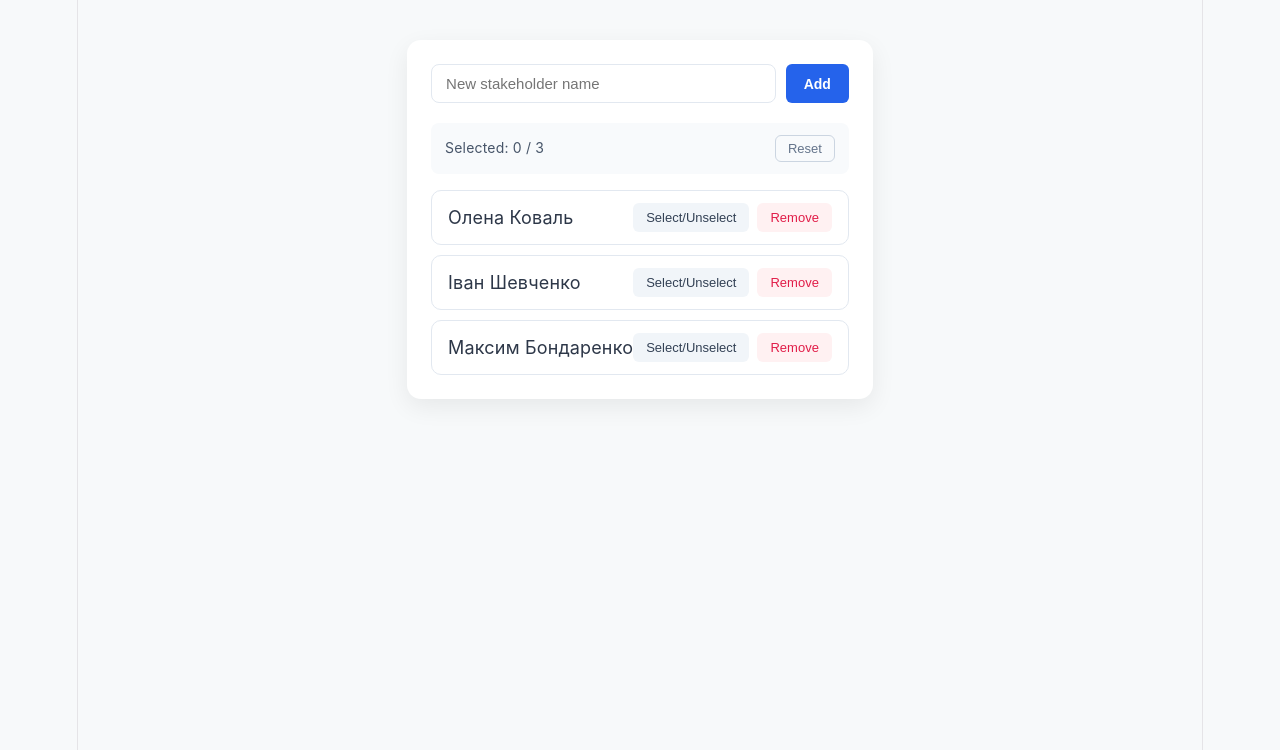
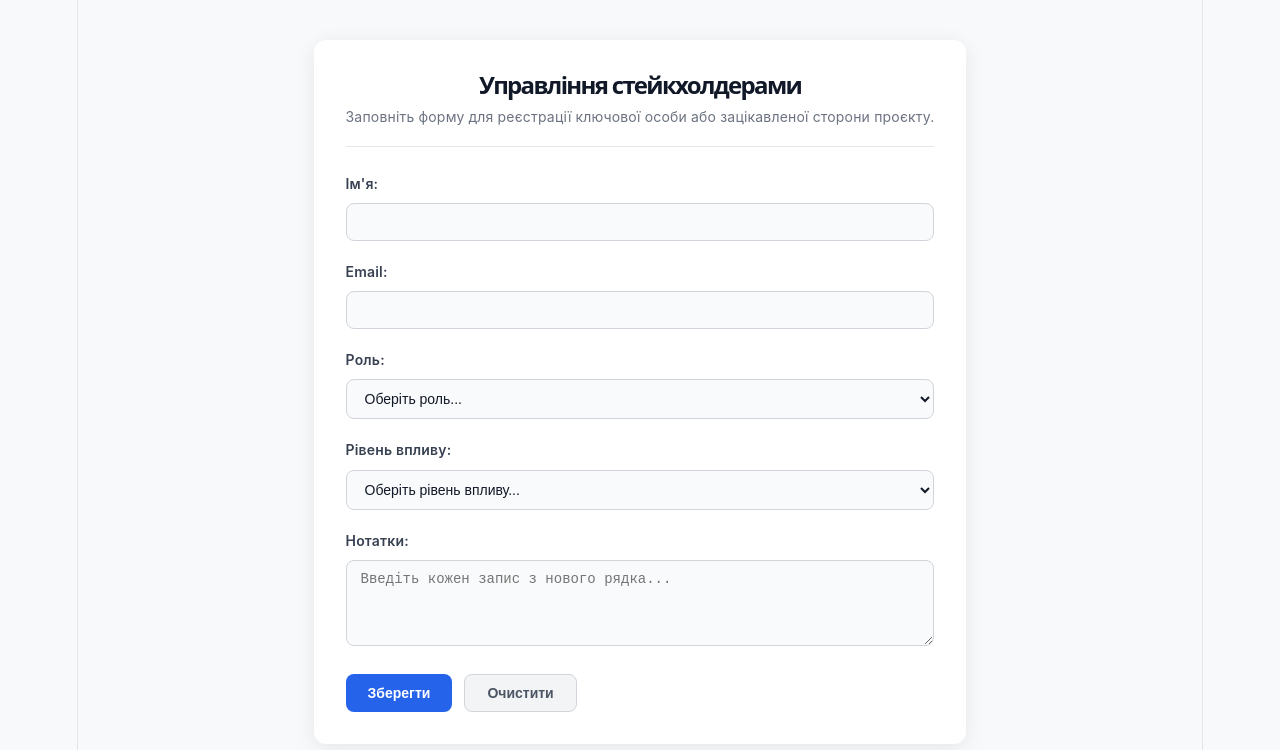
Before and after one commit to doratoles/dmitriy-stakeholder-onboarding, a React (Vite) app in the folder apps/react-lab/: page / in a window 1280 px wide. Shown: the top 750 px of the page. Built offline with nearby package versions, Linux system fonts and the light colour scheme.

Commit message:
feat(react): validate and submit form

```diff
--- a/apps/react-lab/src/App.css
+++ b/apps/react-lab/src/App.css
@@ -610,3 +610,173 @@ body {
 .btn-remove:hover {
   background-color: #ffe4e6;
 }
+
+/* 10-forms css */
+
+.stakeholder-page-container {
+  max-width: 680px;
+  margin: 40px auto;
+  padding: 32px;
+  background-color: #ffffff;
+  border-radius: 12px;
+  box-shadow: 0 4px 20px rgba(0, 0, 0, 0.08);
+  font-family: -apple-system, BlinkMacSystemFont, "Segoe UI", Roboto, sans-serif;
+  color: #1f2937;
+}
+
+.stakeholder-page-header {
+  margin-bottom: 24px;
+  border-bottom: 1px solid #e5e7eb;
+  padding-bottom: 16px;
+}
+
+.stakeholder-page-title {
+  margin: 0 0 6px 0;
+  font-size: 24px;
+  font-weight: 700;
+  color: #111827;
+}
+
+.stakeholder-page-subtitle {
+  margin: 0;
+  font-size: 14px;
+  color: #6b7280;
+}
+
+.stakeholder-form {
+  display: flex;
+  flex-direction: column;
+  gap: 18px;
+}
+
+.form-field-group {
+  display: flex;
+  flex-direction: column;
+  gap: 6px;
+}
+
+.form-label-wrapper {
+  display: flex;
+  align-items: center;
+  justify-content: space-between;
+}
+
+.form-label {
+  font-size: 14px;
+  font-weight: 600;
+  color: #374151;
+  cursor: pointer;
+}
+
+.form-control-input,
+.form-control-select,
+.form-control-textarea {
+  width: 100%;
+  box-sizing: border-box;
+  padding: 10px 14px;
+  border: 1px solid #d1d5db;
+  border-radius: 8px;
+  font-size: 14px;
+  color: #111827;
+  background-color: #f9fafb;
+  transition: border-color 0.15s ease, box-shadow 0.15s ease, background-color 0.15s ease;
+}
+
+.form-control-input:focus,
+.form-control-select:focus,
+.form-control-textarea:focus {
+  outline: none;
+  border-color: #2563eb;
+  background-color: #ffffff;
+  box-shadow: 0 0 0 3px rgba(37, 99, 235, 0.15);
+}
+
+.form-control-input.input-has-error,
+.form-control-select.input-has-error {
+  border-color: #ef4444;
+  background-color: #fef2f2;
+}
+
+.form-control-input.input-has-error:focus,
+.form-control-select.input-has-error:focus {
+  box-shadow: 0 0 0 3px rgba(239, 68, 68, 0.15);
+}
+
+.form-error-alert {
+  font-size: 13px;
+  color: #dc2626;
+  font-weight: 500;
+  display: flex;
+  align-items: center;
+  gap: 4px;
+}
+
+.form-actions {
+  display: flex;
+  gap: 12px;
+  margin-top: 10px;
+}
+
+.btn-submit {
+  padding: 10px 22px;
+  background-color: #2563eb;
+  color: #ffffff;
+  border: none;
+  border-radius: 8px;
+  font-size: 14px;
+  font-weight: 600;
+  cursor: pointer;
+  transition: background-color 0.15s ease;
+}
+
+.btn-submit:hover {
+  background-color: #1d4ed8;
+}
+
+.btn-clear {
+  padding: 10px 22px;
+  background-color: #f3f4f6;
+  color: #4b5563;
+  border: 1px solid #d1d5db;
+  border-radius: 8px;
+  font-size: 14px;
+  font-weight: 600;
+  cursor: pointer;
+  transition: background-color 0.15s ease, color 0.15s ease;
+}
+
+.btn-clear:hover {
+  background-color: #e5e7eb;
+  color: #1f2937;
+}
+
+.form-summary-card {
+  margin-top: 28px;
+  padding: 20px;
+  background-color: #f0fdf4;
+  border: 1px solid #86efac;
+  border-radius: 10px;
+}
+
+.form-summary-title {
+  margin: 0 0 12px 0;
+  font-size: 16px;
+  font-weight: 700;
+  color: #166534;
+}
+
+.form-summary-list {
+  margin: 0;
+  padding-left: 20px;
+  font-size: 14px;
+  color: #14532d;
+  display: flex;
+  flex-direction: column;
+  gap: 8px;
+}
+
+.form-summary-notes-nested {
+  margin-top: 6px;
+  padding-left: 18px;
+  list-style-type: circle;
+}
--- a/apps/react-lab/src/App.tsx
+++ b/apps/react-lab/src/App.tsx
@@ -6,11 +6,12 @@ import './App.css'
 //import { DashboardPage } from './modules/06-jsx-components/DashboardPage';
 //import { TeamPage } from './modules/07-props-composition/TeamPage';
 //import { StakeholderPage } from './modules/08-lists-rendering/StakeholderPage';
-import { ShortlistPage } from './modules/09-events-state/ShortlistPage';
+//import { ShortlistPage } from './modules/09-events-state/ShortlistPage';
+import { StakeholderFormPage } from './modules/10-forms/StakeholderFormPage';
 
 function App() {
 	return (
-		<ShortlistPage />
+		<StakeholderFormPage />
 	)
 }
 
--- a/apps/react-lab/src/modules/10-forms/StakeholderForm.tsx
+++ b/apps/react-lab/src/modules/10-forms/StakeholderForm.tsx
@@ -1,23 +1,27 @@
 import { useState, type ChangeEvent, type SubmitEvent } from "react";
-import type { StakeholderFormValues } from "./types";
+import type { StakeholderFormValues, RoleOption } from "./types";
 
 const initialStakeholderValues: StakeholderFormValues = {
     name: '',
     email: '',
     role: 0,
-    influence: 3,
+    influence: 0,
     notes: [],
 };
 
-const availableRoles = [
+const availableRoles: RoleOption[] = [
     { id: 1, title: 'Замовник / Клієнт' },
     { id: 2, title: 'Product Manager' },
     { id: 3, title: 'Tech Lead / Розробник' },
     { id: 4, title: 'Інвестор' },
 ];
 
+type FormErrors = Partial<Record<keyof StakeholderFormValues, string>>;
+
 export function StakeholderForm() {
     const [formData, setFormData] = useState<StakeholderFormValues>(initialStakeholderValues);
+    const [errors, setErrors] = useState<FormErrors>({});
+    const [submittedData, setSubmittedData] = useState<StakeholderFormValues | null>(null);
 
     const handleChange = (
         e: ChangeEvent<HTMLInputElement | HTMLSelectElement>
@@ -39,40 +43,105 @@ export function StakeholderForm() {
         }));
     };
 
+    const handleClear = () => {
+        setFormData(initialStakeholderValues);
+        setErrors({});
+    };
+
     const handleSubmit = (e: SubmitEvent<HTMLFormElement>) => {
         e.preventDefault();
-        console.log('Дані форми:', formData);
+
+        const currentErrors: FormErrors = {};
+
+        if (!formData.name.trim()) {
+            currentErrors.name = "Ім'я є обов'язковим полем";
+        }
+
+        if (!formData.email.trim()) {
+            currentErrors.email = "Email є обов'язковим полем";
+        } else if (!formData.email.includes('@')) {
+            currentErrors.email = "Email повинен містити символ '@'";
+        }
+
+        if (!formData.role || formData.role === 0) {
+            currentErrors.role = "Оберіть роль";
+        }
+
+        if (!formData.influence || formData.influence === 0) {
+            currentErrors.influence = "Оберіть рівень впливу";
+        }
+
+        setErrors(currentErrors);
+
+        if (Object.keys(currentErrors).length > 0) {
+            return;
+        }
+
+        setSubmittedData({ ...formData });
+
+        setFormData(initialStakeholderValues);
+
+        setErrors({});
+    };
+
+    const getRoleTitle = (roleId: number) => {
+        return availableRoles.find((r) => r.id === roleId)?.title || `ID: ${roleId}`;
     };
 
     return (
-        <form onSubmit={handleSubmit}>
-            <div>
-                <label htmlFor="stakeholder-name">Ім'я:</label>
+        <div className="stakeholder-form-wrapper">
+            <form className="stakeholder-form" onSubmit={handleSubmit}>
+                <div className="form-field-group">
+                    <div className="form-label-wrapper">
+                        <label className="form-label" htmlFor="stakeholder-name">Ім'я:</label>
+                        {errors.name && (
+                            <div role="alert" className="form-error-alert">
+                                {errors.name}
+                            </div>
+                        )}
+                    </div>
                     <input
                         id="stakeholder-name"
                         name="name"
                         type="text"
+                        className={`form-control-input ${errors.name ? 'input-has-error' : ''}`}
                         value={formData.name}
                         onChange={handleChange}
                     />
                 </div>
 
-            <div>
-                <label htmlFor="stakeholder-email">Email:</label>
+                <div className="form-field-group">
+                    <div className="form-label-wrapper">
+                        <label className="form-label" htmlFor="stakeholder-email">Email:</label>
+                        {errors.email && (
+                            <div role="alert" className="form-error-alert">
+                                {errors.email}
+                            </div>
+                        )}
+                    </div>
                     <input
                         id="stakeholder-email"
                         name="email"
                         type="email"
+                        className={`form-control-input ${errors.email ? 'input-has-error' : ''}`}
                         value={formData.email}
                         onChange={handleChange}
                     />
                 </div>
 
-            <div>
-                <label htmlFor="stakeholder-role">Роль:</label>
+                <div className="form-field-group">
+                    <div className="form-label-wrapper">
+                        <label className="form-label" htmlFor="stakeholder-role">Роль:</label>
+                        {errors.role && (
+                            <div role="alert" className="form-error-alert">
+                                {errors.role}
+                            </div>
+                        )}
+                    </div>
                     <select
                         id="stakeholder-role"
                         name="role"
+                        className={`form-control-select ${errors.role ? 'input-has-error' : ''}`}
                         value={formData.role}
                         onChange={handleChange}
                     >
@@ -85,14 +154,23 @@ export function StakeholderForm() {
                     </select>
                 </div>
 
-            <div>
-                <label htmlFor="stakeholder-influence">Рівень впливу:</label>
+                <div className="form-field-group">
+                    <div className="form-label-wrapper">
+                        <label className="form-label" htmlFor="stakeholder-influence">Рівень впливу:</label>
+                        {errors.influence && (
+                            <div role="alert" className="form-error-alert">
+                                {errors.influence}
+                            </div>
+                        )}
+                    </div>
                     <select
                         id="stakeholder-influence"
                         name="influence"
+                        className={`form-control-select ${errors.influence ? 'input-has-error' : ''}`}
                         value={formData.influence}
                         onChange={handleChange}
                     >
+                        <option value={0} disabled>Оберіть рівень впливу...</option>
                         <option value={1}>1 — Дуже низький</option>
                         <option value={2}>2 — Низький</option>
                         <option value={3}>3 — Середній</option>
@@ -101,13 +179,14 @@ export function StakeholderForm() {
                     </select>
                 </div>
 
-            <div>
-                <label htmlFor="stakeholder-notes">
-                    Нотатки:
-                </label>
+                <div className="form-field-group">
+                    <div className="form-label-wrapper">
+                        <label className="form-label" htmlFor="stakeholder-notes">Нотатки:</label>
+                    </div>
                     <textarea
                         id="stakeholder-notes"
                         name="notes"
+                        className="form-control-textarea"
                         value={formData.notes.join('\n')}
                         onChange={handleNotesChange}
                         rows={4}
@@ -115,7 +194,37 @@ export function StakeholderForm() {
                     />
                 </div>
 
-            <button type="submit">Зберегти</button>
+                <div className="form-actions">
+                    <button type="submit" className="btn-submit">Зберегти</button>
+                    <button type="button" className="btn-clear" onClick={handleClear}>
+                        Очистити
+                    </button>
+                </div>
             </form>
+
+            {submittedData && (
+                <section className="form-summary-card" aria-label="summary submitted values">
+                    <h3 className="form-summary-title">Збережені дані</h3>
+                    <ul className="form-summary-list">
+                        <li><strong>Ім'я:</strong> {submittedData.name}</li>
+                        <li><strong>Email:</strong> {submittedData.email}</li>
+                        <li><strong>Роль:</strong> {getRoleTitle(submittedData.role)}</li>
+                        <li><strong>Рівень впливу:</strong> {submittedData.influence}</li>
+                        <li>
+                            <strong>Нотатки ({submittedData.notes.length}):</strong>
+                            {submittedData.notes.length > 0 ? (
+                                <ul className="form-summary-notes-nested">
+                                    {submittedData.notes.map((note, index) => (
+                                        <li key={index}>{note}</li>
+                                    ))}
+                                </ul>
+                            ) : (
+                                <em> відсутні</em>
+                            )}
+                        </li>
+                    </ul>
+                </section>
+            )}
+        </div>
     );
 }
--- /dev/null
+++ b/apps/react-lab/src/modules/10-forms/StakeholderFormPage.tsx
@@ -0,0 +1,16 @@
+import { StakeholderForm } from './StakeholderForm';
+
+export function StakeholderFormPage() {
+    return (
+        <main className="stakeholder-page-container">
+            <header className="stakeholder-page-header">
+                <h1 className="stakeholder-page-title">Управління стейкхолдерами</h1>
+                <p className="stakeholder-page-subtitle">
+                    Заповніть форму для реєстрації ключової особи або зацікавленої сторони проєкту.
+                </p>
+            </header>
+
+            <StakeholderForm />
+        </main>
+    );
+}
--- a/apps/react-lab/src/modules/10-forms/types.ts
+++ b/apps/react-lab/src/modules/10-forms/types.ts
@@ -5,3 +5,7 @@ export interface StakeholderFormValues {
     influence: number;
     notes: string[];
 }
+export interface RoleOption {
+    id: number;
+    title: string;
+}
```
Lines whose indentation alone changed are shown as unchanged.
